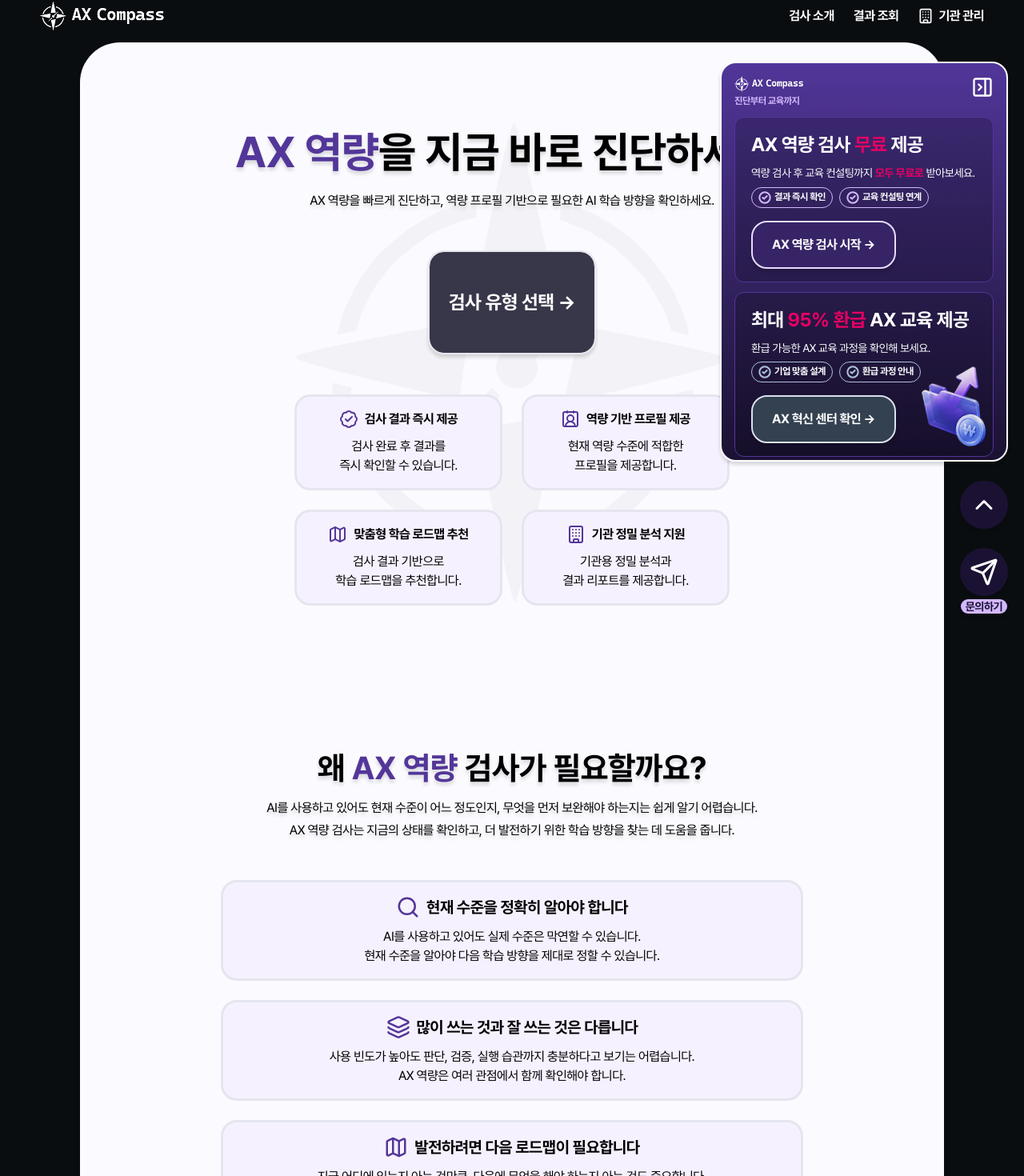
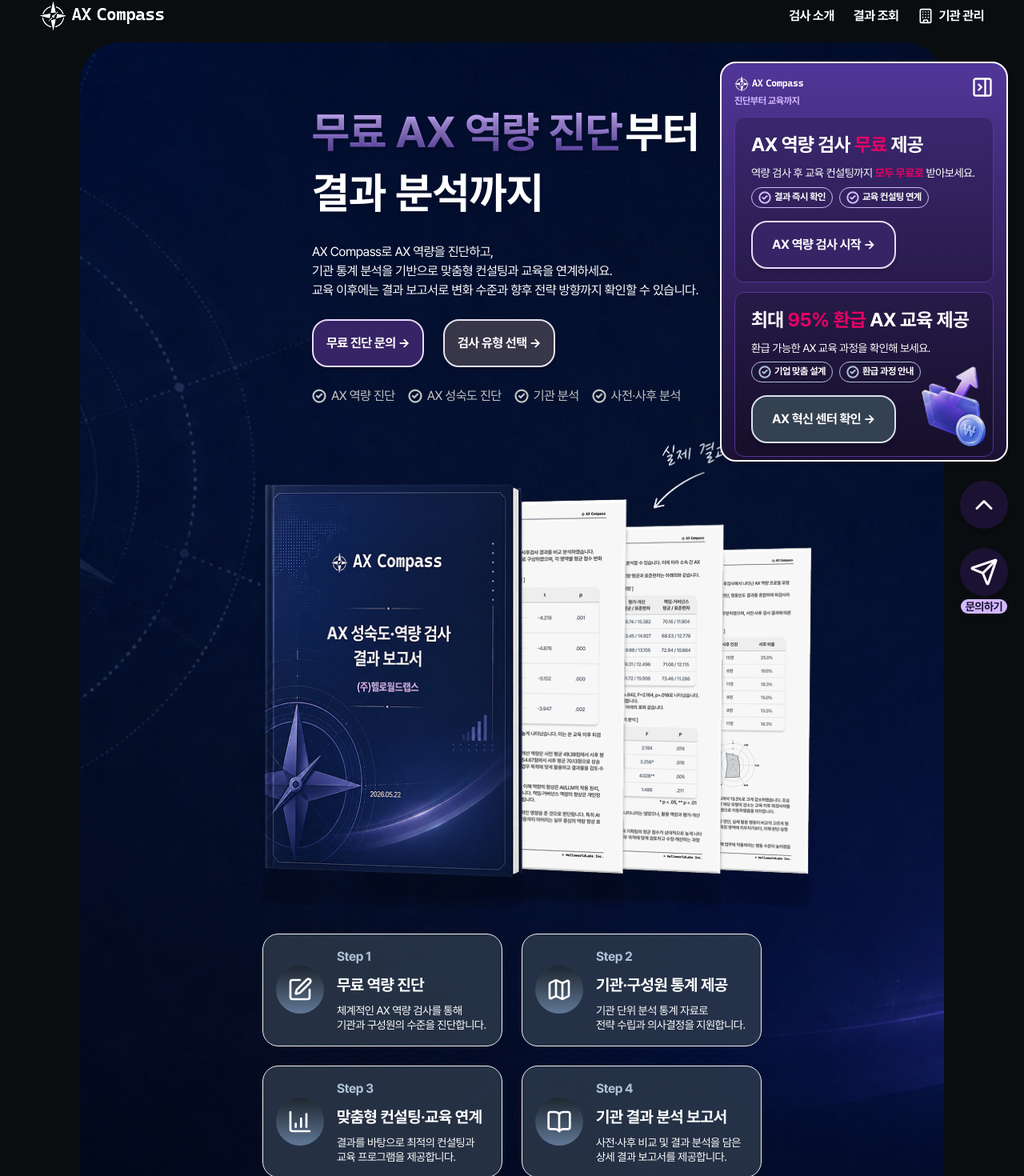
Before and after one commit to helloworldlabs-projects/AX-Compass, a Next.js app: page / in a window 1280 px wide. Shown: the part 13-1483 px from the top of the page at 80% size. Built offline with nearby package versions, Linux system fonts and the light colour scheme; no server answers.

Commit message:
feat: 메인 리포트 히어로 섹션 컴포넌트 추가

```diff
--- /dev/null
+++ b/app/(home)/components/section/ReportHeroSection.tsx
@@ -0,0 +1,132 @@
+import { Button } from '@/components/ui/button';
+import Link from 'next/link';
+import { BookOpen, ChartColumnIncreasing, CircleCheck, Map, SquarePen } from 'lucide-react';
+import Image from 'next/image';
+
+export function ReportHeroSection() {
+  return (
+    <div className="relative overflow-hidden rounded-t-[20px] px-[10px] py-[75px] lg:rounded-t-[50px] lg:px-[100px]">
+      <Image
+        src="/images/main/img_bg_report.png"
+        alt=""
+        fill
+        className="absolute inset-0 object-cover"
+      />
+      <div className="relative flex flex-col gap-y-[20px]">
+        <div className="flex w-full flex-wrap items-center justify-center gap-y-[40px]">
+          <div className="flex w-[340px] shrink-0 flex-col gap-6 lg:w-[500px] lg:min-w-[500px]">
+            <div className="text-shadow txt-h2 items-center text-white">
+              <span className="mr-1 bg-linear-to-b from-purple-200 to-[#533799] bg-clip-text text-transparent">
+                무료 AX 역량 진단
+              </span>
+              <br className="block lg:hidden" />
+              부터 결과 분석까지
+            </div>
+            <div className="txt-b-regular text-white">
+              AX Compass로 AX 역량을 진단하고,
+              <br />
+              기관 통계 분석을 기반으로 맞춤형 컨설팅과 교육을 연계하세요.
+              <br />
+              교육 이후에는 결과 보고서로 변화 수준과 향후 전략 방향까지 확인할 수 있습니다.
+            </div>
+            <div className="flex items-center gap-6">
+              <Button variant={'purple'} className="h-[60px] w-[140px]">
+                무료 진단 문의 →
+              </Button>
+              <Button
+                render={<Link href="/assessment" />}
+                variant={'navy'}
+                className="h-[60px] w-[140px]"
+              >
+                검사 유형 선택 →
+              </Button>
+            </div>
+            <div className="flex flex-wrap items-center gap-4">
+              <div className="flex items-center gap-1.5 text-gray-200">
+                <CircleCheck className="size-4.5" strokeWidth={3} />
+                <span>AX 역량 진단</span>
+              </div>
+              <div className="flex items-center gap-1.5 text-gray-200">
+                <CircleCheck className="size-4.5" strokeWidth={3} />
+                <span>AX 성숙도 진단</span>
+              </div>
+              <div className="flex items-center gap-1.5 text-gray-200">
+                <CircleCheck className="size-4.5" strokeWidth={3} />
+                <span>기관 분석</span>
+              </div>
+              <div className="flex items-center gap-1.5 text-gray-200">
+                <CircleCheck className="size-4.5" strokeWidth={3} />
+                <span>사전·사후 분석</span>
+              </div>
+            </div>
+          </div>
+          <div className="relative aspect-760/600 w-full max-w-[500px] min-w-[340px] flex-1 lg:max-w-[760px] lg:min-w-[500px]">
+            <Image src="/images/main/img_report.png" alt="" fill className="object-cover" />
+          </div>
+        </div>
+        <div className="flex flex-wrap items-center justify-center gap-4 lg:min-w-[624px] lg:gap-6">
+          <div className="flex flex-wrap items-center justify-center gap-4 lg:gap-6">
+            <div className="border-special-dark-blue-0 bg-special-dark-blue-500/70 rounded-card flex w-full max-w-[340px] min-w-[340px] items-center justify-center gap-4 border p-3 lg:max-w-[300px] lg:min-w-[300px] lg:p-4">
+              <div className="from-special-dark-blue-700 flex h-[50px] w-[50px] items-center justify-center rounded-full bg-linear-to-b to-[#617997] lg:h-[60px] lg:w-[60px]">
+                <SquarePen className="size-6 text-white lg:size-8" />
+              </div>
+              <div className="flex flex-1 flex-col gap-2">
+                <div className="txt-b-bold text-special-dark-blue-200">Step 1</div>
+                <div className="txt-st2-bold text-white">무료 역량 진단</div>
+                <div className="txt-c1-regular text-white">
+                  체계적인 AX 역량 검사를 통해
+                  <br />
+                  기관과 구성원의 수준을 진단합니다.
+                </div>
+              </div>
+            </div>
+            <div className="border-special-dark-blue-0 bg-special-dark-blue-500/70 rounded-card flex w-full max-w-[340px] min-w-[340px] items-center justify-center gap-4 border p-3 lg:max-w-[300px] lg:min-w-[300px] lg:p-4">
+              <div className="from-special-dark-blue-700 flex h-[50px] w-[50px] items-center justify-center rounded-full bg-linear-to-b to-[#617997] lg:h-[60px] lg:w-[60px]">
+                <Map className="size-6 text-white lg:size-8" />
+              </div>
+              <div className="flex flex-1 flex-col gap-2">
+                <div className="txt-b-bold text-special-dark-blue-200">Step 2</div>
+                <div className="txt-st2-bold text-white">기관·구성원 통계 제공</div>
+                <div className="txt-c1-regular text-white">
+                  기관 단위 분석 통계 자료로
+                  <br />
+                  전략 수립과 의사결정을 지원합니다.
+                </div>
+              </div>
+            </div>
+          </div>
+          <div className="flex flex-wrap items-center justify-center gap-4 lg:gap-6">
+            <div className="border-special-dark-blue-0 bg-special-dark-blue-500/70 rounded-card flex w-full max-w-[340px] min-w-[340px] items-center justify-center gap-4 border p-3 lg:max-w-[300px] lg:min-w-[300px] lg:p-4">
+              <div className="from-special-dark-blue-700 flex h-[50px] w-[50px] items-center justify-center rounded-full bg-linear-to-b to-[#617997] lg:h-[60px] lg:w-[60px]">
+                <ChartColumnIncreasing className="size-6 text-white lg:size-8" />
+              </div>
+              <div className="flex flex-1 flex-col gap-2">
+                <div className="txt-b-bold text-special-dark-blue-200">Step 3</div>
+                <div className="txt-st2-bold text-white">맞춤형 컨설팅·교육 연계</div>
+                <div className="txt-c1-regular text-white">
+                  결과를 바탕으로 최적의 컨설팅과
+                  <br />
+                  교육 프로그램을 제공합니다.
+                </div>
+              </div>
+            </div>
+            <div className="border-special-dark-blue-0 bg-special-dark-blue-500/70 rounded-card flex w-full max-w-[340px] min-w-[340px] items-center justify-center gap-4 border p-3 lg:max-w-[300px] lg:min-w-[300px] lg:p-4">
+              <div className="from-special-dark-blue-700 flex h-[50px] w-[50px] items-center justify-center rounded-full bg-linear-to-b to-[#617997] lg:h-[60px] lg:w-[60px]">
+                <BookOpen className="size-6 text-white lg:size-8" />
+              </div>
+              <div className="flex flex-1 flex-col gap-2">
+                <div className="txt-b-bold text-special-dark-blue-200">Step 4</div>
+                <div className="txt-st2-bold text-white">기관 결과 분석 보고서</div>
+                <div className="txt-c1-regular text-white">
+                  사전·사후 비교 및 결과 분석을 담은
+                  <br />
+                  상세 결과 보고서를 제공합니다.
+                </div>
+              </div>
+            </div>
+          </div>
+        </div>
+      </div>
+    </div>
+  );
+}
--- a/app/(home)/components/section/index.ts
+++ b/app/(home)/components/section/index.ts
@@ -6,3 +6,4 @@ export * from './AssessmentSystemSection';
 export * from './ProgressComparisonSection';
 export * from './OrganizationBenefitSection';
 export * from './FinalCtaSection';
+export * from './ReportHeroSection';
--- a/app/(home)/page.tsx
+++ b/app/(home)/page.tsx
@@ -9,6 +9,7 @@ import {
   ProgressComparisonSection,
   OrganizationBenefitSection,
   FinalCtaSection,
+  ReportHeroSection,
 } from './components/section';
 import SectionNav from '@/components/layout/SectionNav';
 
@@ -27,7 +28,8 @@ export default function Home() {
   return (
     <>
       <SectionNav groups={NAV_GROUPS} />
-      <Container>
+      <ReportHeroSection />
+      <Container className="rounded-t-none">
         <CompassIcon className="absolute top-[100px] left-1/2 h-[300px] w-[272px] -translate-x-1/2 lg:h-[600px] lg:w-[543px]" />
         <HeroSection />
         <AssessmentNeedSection />
```
